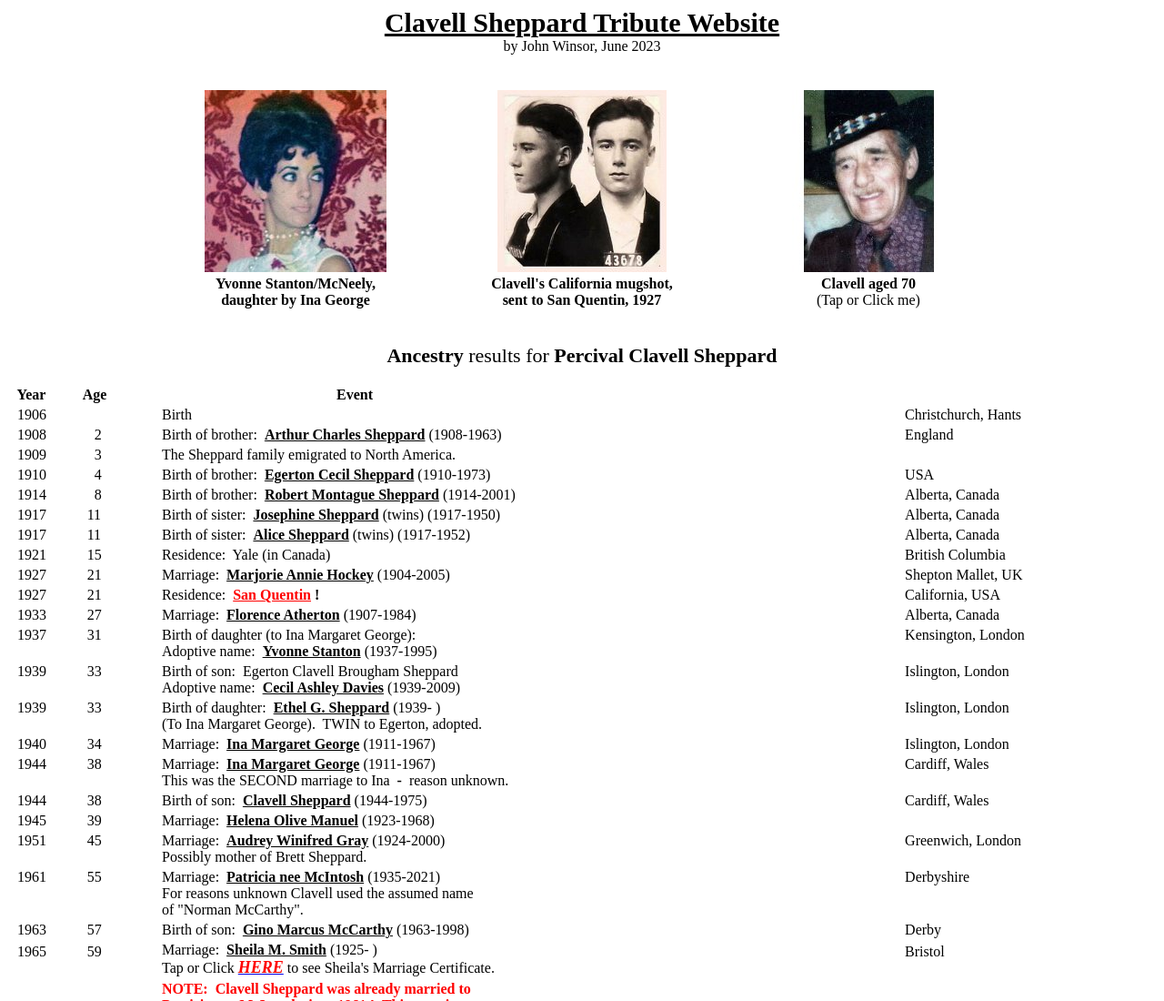
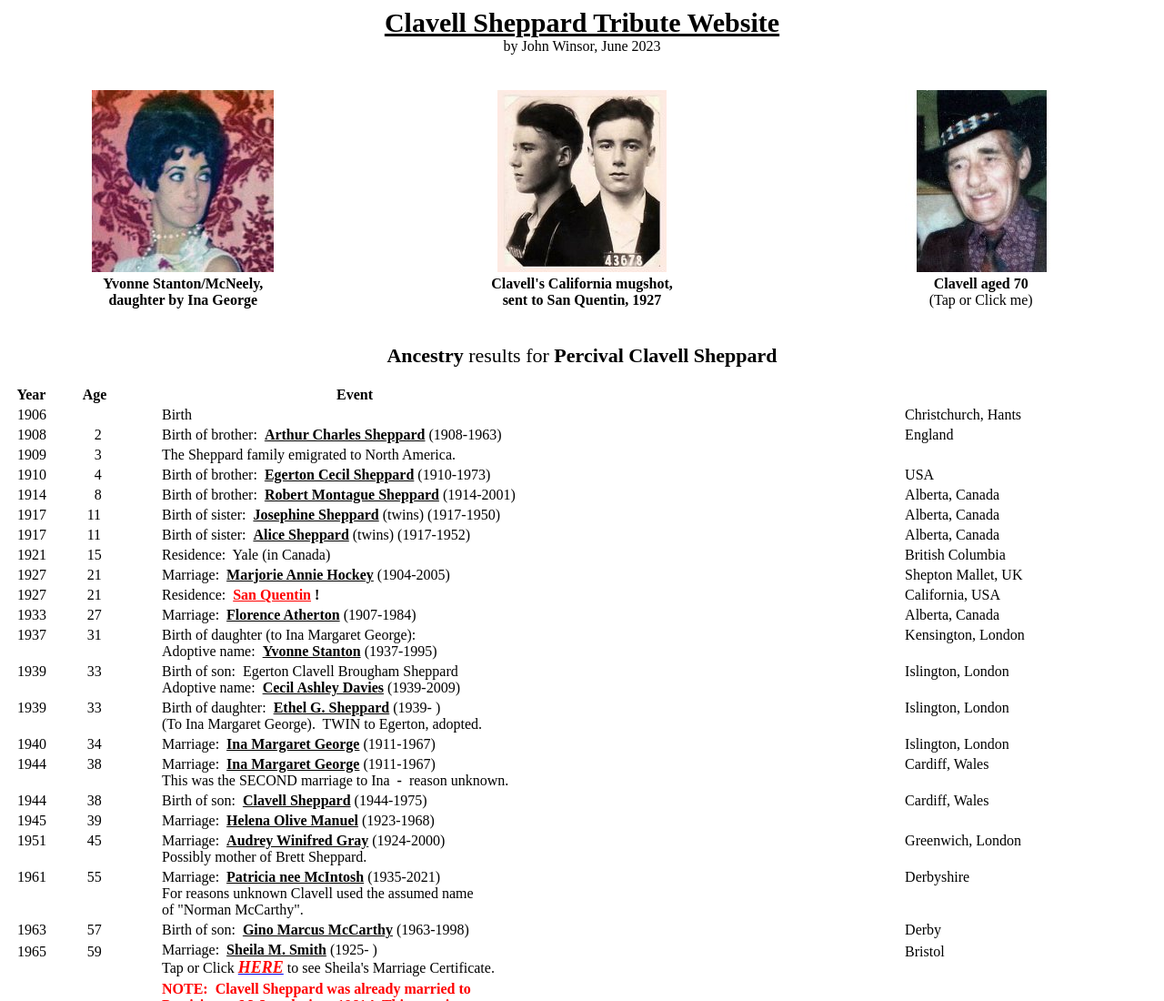
Before and after one commit to John-Winsor/clavell-sheppard, a plain HTML site: page index.html in a window 1280 px wide. Shown: the top 1100 px of the page at 91% size. Drawn offline with Linux system fonts and the light colour scheme.

Commit message:
Add files via upload

```diff
--- a/index.html
+++ b/index.html
@@ -41,13 +41,13 @@ table.center1 {
 
     <table style="width:100%">
       <tr>
-        <td style="width:10%"></td>
+        <td style="width:0%"></td>
         <td style="width:30%">
           <div class="center">
             <img src="./img/Yvonne.jpg" alt=""><br>
             <b>Yvonne Stanton/McNeely,<br>
             daughter by Ina George</b></div></td>
-        <td style="width:20%">
+        <td style="width:40%">
           <div class="center">
             <img src="./img/Mugshot.jpg" alt=""><br>
             <b>Clavell's California mugshot,<br>
@@ -57,7 +57,7 @@ table.center1 {
             <a href="https://john-winsor.github.io/remember-pat/"><img src="./img/Clavell_70.jpg" alt=""></a><br>
             <b>Clavell aged 70</b><br>
             (Tap or Click me)</div></td>
-        <td style="width:10%"></td>
+        <td style="width:0%"></td>
       </tr>
     </table>
   </div>
```
